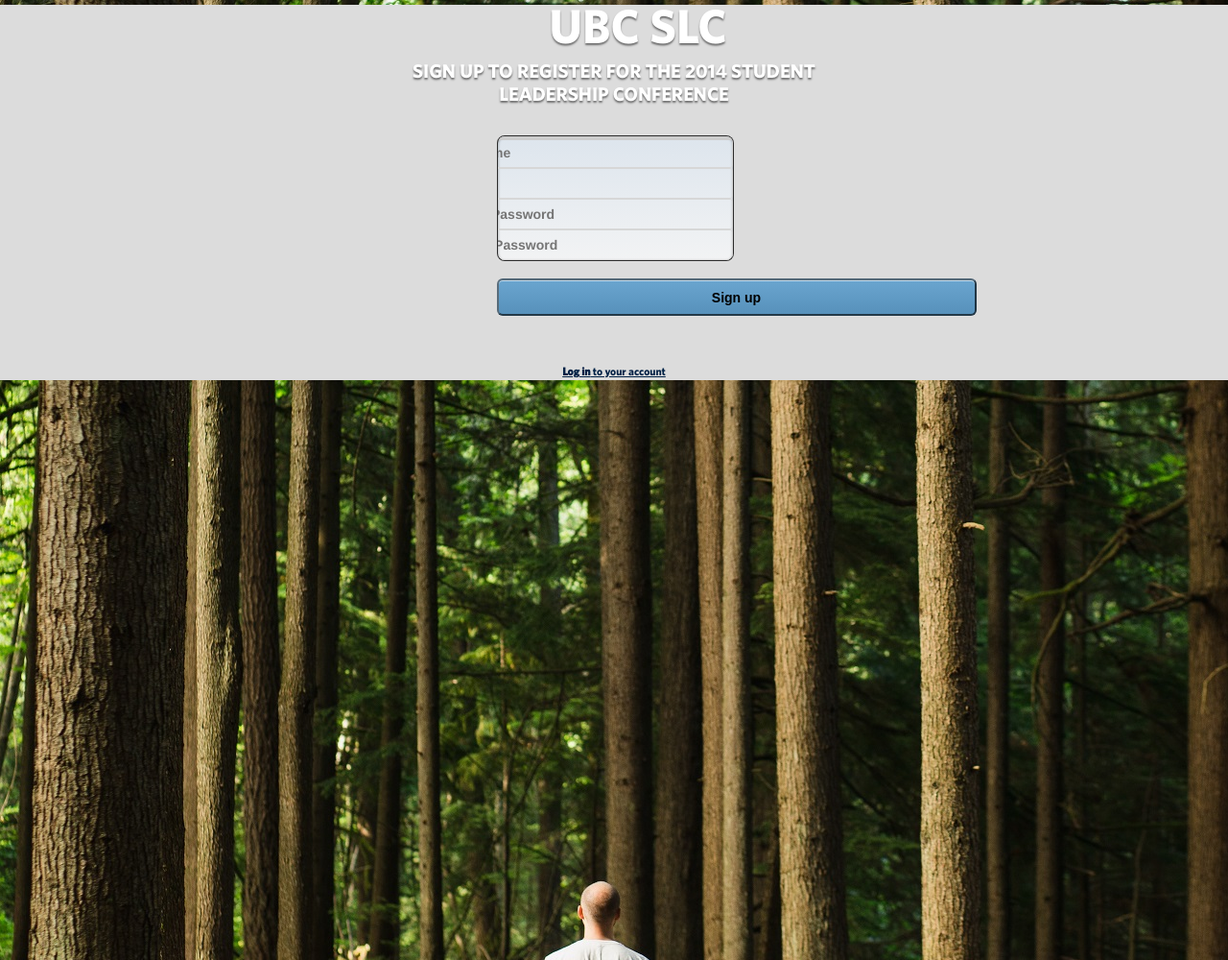
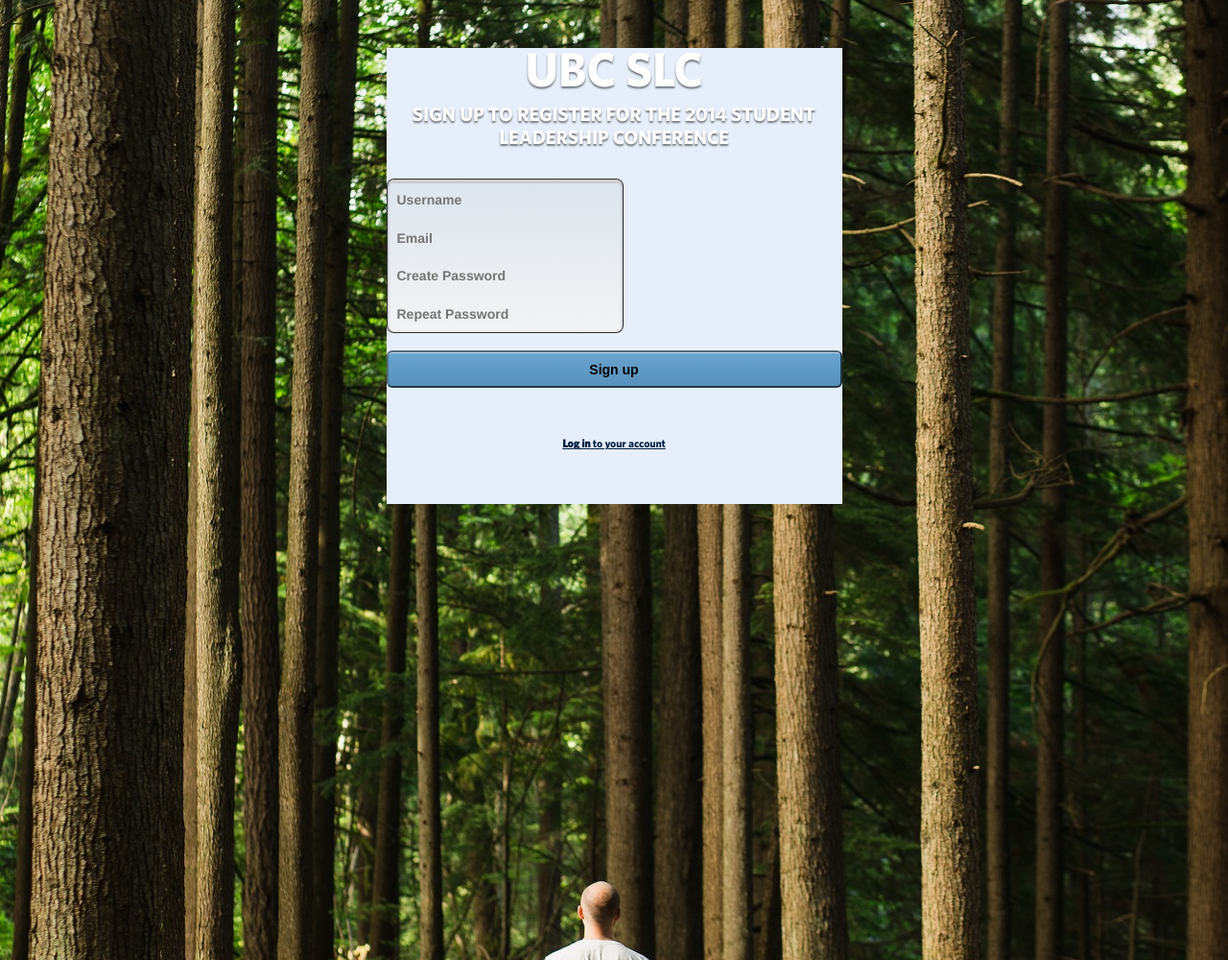
Before and after one commit to Ilikecattle/finna-be-octo-ninja, a Django app: template userena/templates/userena/signup_form.html in a window 1280 px wide. Shown: the whole page at 96% size. Run offline with Django 3.2, Linux system fonts and the light colour scheme; the template is opened without the code that fills it: values that come from a table or form of the project are taken from there, others are empty; parts of the project's set-up code (start-up, migrations or seed data) failed here and were passed over; some web fonts are replaced.

Commit message:
Minor changes to sign in

```diff
--- a/register_slc/templates/userena/base_signin.html
+++ b/register_slc/templates/userena/base_signin.html
@@ -4,11 +4,13 @@
 <html xmlns="http://www.w3.org/1999/xhtml" lang="en" xml:lang="en">
 	<head>
 		<title>{% block title %}Student Leadership Conference Registration{% endblock %}</title>
+		<link rel="stylesheet" type="text/css" media="screen" href="/static/css/master.css" />
 		<link rel="stylesheet" type="text/css" href="{% static 'css/signup.css' %}" />
-		<link rel="stylesheet" type="text/css" media="screen" href="/static/css/master.css" />
+	</head>
+	<body>
 		{% block form %}{% endblock %}
 		<div id="bg">
 			<img src="{% static 'img/background.jpg' %}" alt="">
 		</div>
-	</head>
+	</body>
 </html>
--- a/static/css/master.css
+++ b/static/css/master.css
@@ -290,8 +290,6 @@ form {
     -moz-border-radius: 8px;
     -webkit-border-radius: 8px;
     border-radius: 8px;
-    width: 500px;
-
 }
 
 form p {
--- a/static/css/signup.css
+++ b/static/css/signup.css
@@ -1,5 +1,5 @@
 body {
-	background-color: #2c4762;
+	background: 0;
 }
 
 .submit_button {
@@ -52,8 +52,10 @@ body {
 }
 
 .signup_form {
-	margin: 0 auto;
-	width: 245px;
+	background: #e5eefa;
+	margin: 50px auto;
+	width: 475px;
+	height: 475px;
 	z-index: 5;
 }
 
@@ -62,17 +64,14 @@ body {
 	border-top: 1px solid #ccc;
 }
 
-.form_header {
-	width: 245px;
-}
-
 .signup_view {
+	margin: 0 auto;
 	position: relative;
 	float: left;
 	width: 245px;
 	overflow: hidden;
 	padding-right: 245px;
-		-webkit-transition-property: max-height,opacity;
+	-webkit-transition-property: max-height,opacity;
 	-webkit-transition-duration: .5s;
 	-webkit-transition-timing-function: ease;
 	-moz-transition-property: max-height,opacity;
```
Also changed, not shown: 1 other file.
